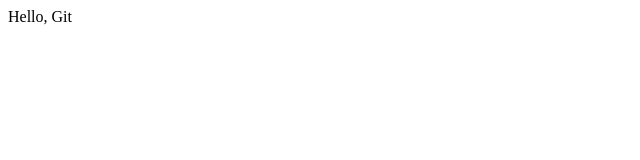
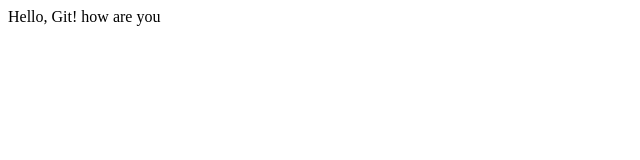
Before and after one commit to syedximam/hello-world, a plain HTML site: page index.html in a window 1280 px wide. Shown: the full height of the page, 0-640 px from the left. Drawn offline with Linux system fonts and the light colour scheme.

Commit message:
automatically committing without adding to staging environment

```diff
--- a/index.html
+++ b/index.html
@@ -6,6 +6,6 @@
     <title>Document</title>
 </head>
 <body>
-    Hello, Git
+    Hello, Git! how are you
 </body>
 </html>
```
